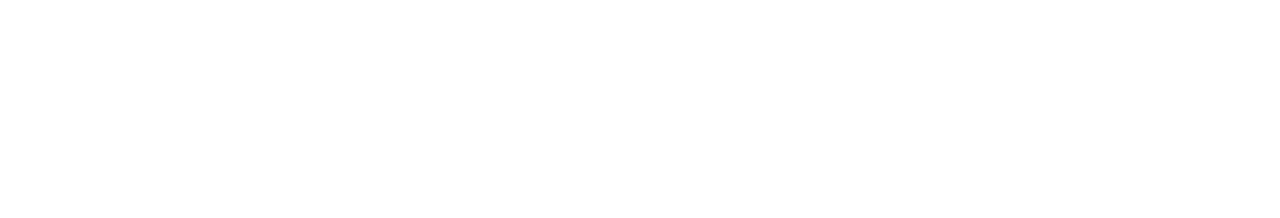
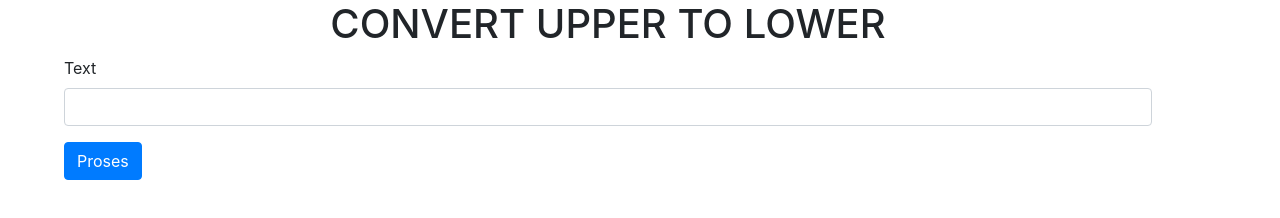
Before and after one commit to blue96/sesi-7, a plain HTML site: page sesi 7 4/index.html in a window 1280 px wide. Drawn offline with nearby package versions, Linux system fonts and the light colour scheme.

Commit message:
upload sesi 7 4

```diff
--- a/sesi 7 4/index.html
+++ b/sesi 7 4/index.html
@@ -11,6 +11,15 @@
         <title></title>
     </head>
     <body>
+        <form style="width: 90%; padding-left: 5%;">
+            <h1 style="text-align: center;">CONVERT UPPER TO LOWER</h1>
+            <div class="form-group">
+              <label for="inputText">Text</label>
+              <input type="text" class="form-control" id="txtUpper">
+            </div>
+            <button type="proses" class="btn btn-primary" onclick="onSubmit(event)" >Proses</button>
+        </form>
+        <div id="hasil" style="text-align: center;"></div>
     </body>
     <script src="index.js"></script>
     <script src="https://code.jquery.com/jquery-3.5.1.slim.min.js" integrity="sha384-DfXdz2htPH0lsSSs5nCTpuj/zy4C+OGpamoFVy38MVBnE+IbbVYUew+OrCXaRkfj" crossorigin="anonymous"></script>
--- a/sesi 7 4/index.js
+++ b/sesi 7 4/index.js
@@ -1,3 +1,7 @@
 const convertToLower = (text = "") => {return text.toLowerCase()}
 
-console.log(convertToLower('INALUM'));
+const onSubmit = (event) => {
+    event.preventDefault();
+    let tulisan = document.getElementById('txtUpper').value;
+    document.getElementById('hasil').innerHTML = convertToLower(tulisan);
+}
```
